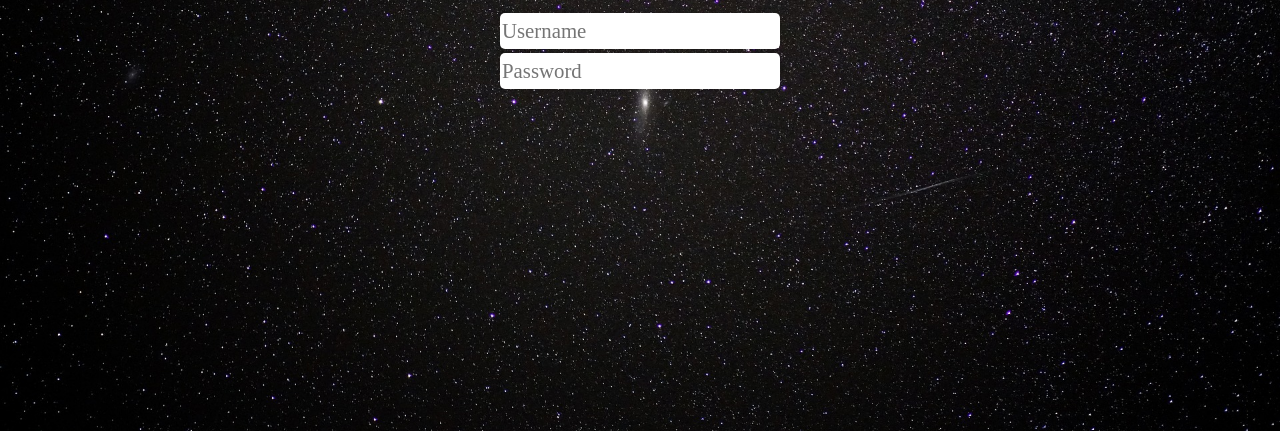
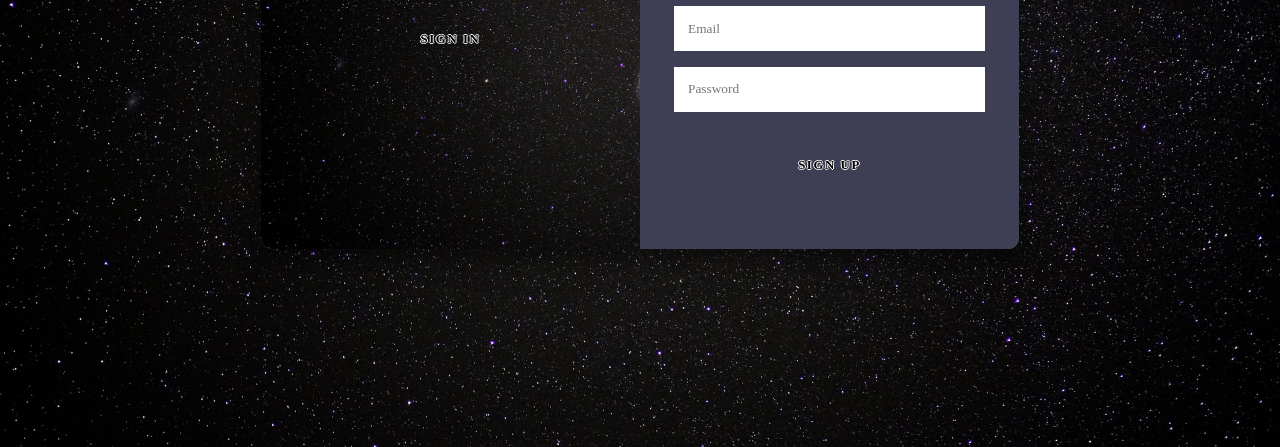
Before and after one commit to Moon-NaRi/Moon-NaRi.github.io_try2, a plain HTML site: page index.html in a window 1280 px wide. Shown: the part 369-816 px from the top of the page. Drawn offline with Linux system fonts and the light colour scheme; a web font is replaced by a local one.

Commit message:
login page. --.html / --.css : modifyed template from internet --byme.html / --byme.css : created all by myself

```diff
--- a/assets/css/main.css
+++ b/assets/css/main.css
@@ -1,121 +1,232 @@
 
-/*Basic Style Sheet*/
-html {
-		box-sizing: border-box;
+/*Font*/
+@font-face {
+  font-family: 'Orbit-Regular';
+  src: url('https://cdn.jsdelivr.net/gh/projectnoonnu/noonfonts_2310@1.0/Orbit-Regular.woff2') format('woff2');
+  font-weight: normal;
+  font-style: normal;
 }
 
-*, *::before, *::after {
-		box-sizing: inherit;
+:root {
+  /* COLORS */
+  --white: #e9e9e9;
+  --gray: #333;
+  --blue: #0367a6;
+  --lightblue: #008997;
+
+  /* RADII */
+  --button-radius: 0.7rem;
+
+  /* SIZES */
+  --max-width: 758px;
+  --max-height: 420px;
+
+  font-size: 16px;
+  font-family: -apple-system, BlinkMacSystemFont, "Segoe UI", Roboto, Oxygen,
+    Ubuntu, Cantarell, "Open Sans", "Helvetica Neue", sans-serif;
 }
 
 body {
-	margin: 0;
+  align-items: center;
+  background-color: var(--white);
+  background: url("../../images/bg.jpg");
+  background-attachment: fixed;
+  background-position: center;
+  background-repeat: no-repeat;
+  background-size: cover;
+  display: grid;
+  height: 100vh;
+  place-items: center;
 }
-	.cover {
-		height: 100vh;
-		background-image: url("../../images/bg.jpg");
-		background-position: center;
-		background-size: cover;
-		background-repeat: no-repeat;
-		position: relative;
-	}
 
-    .login {
-    	font-family: 'Orbit-Regular';
-        position: absolute;
-        top: 40%;
-        left: 50%;
-        transform: translate(-50%, -50%);
-        animation: fadeInUpLogin 1s;
-		font-size: 3.75rem;
-		color: black;
-		text-shadow: -1px 0px white, 0px 1px white, 1px 0px white, 0px -1px white;
-    }
+.form__title {
+  font-weight: 300;
+  margin: 0;
+  margin-bottom: 1.25rem;
+  font-family: 'Orbit-Regular';
+  border: none;
+  color: black;
+  text-shadow: -1px 0px white, 0px 1px white, 1px 0px white, 0px -1px white;
+  background-color: transparent;
+}
 
-    .login-username {
-		font-family: 'Orbit-Regular';
-		border: none;
-		border-radius: 5px;
-        position: absolute;
-        top: 50%;
-        left: 50%;
-        transform: translate(-50%, -50%);
-        animation: fadeInUpUsername 1s;
-        width: 35vh;
-        height: 4.5vh;
-        font-size: 1.3rem;
-    }
+.link {
+  font-family: 'Orbit-Regular';
+  border: none;
+  color: black;
+  text-shadow: -1px 0px white, 0px 1px white, 1px 0px white, 0px -1px white;
+  background-color: transparent;
+  font-size: 0.7rem;
+  margin: 1.5rem 0;
+}
 
-    .login-password {
-		font-family: 'Orbit-Regular';
-		border: none;
-		border-radius: 5px;
-        position: absolute;
-        top: 55%;
-        left: 50%;
-        transform: translate(-50%, -50%);
-        animation: fadeInUpPassword 1s;
-        width: 35vh;
-        height: 4.5vh;
-        font-size: 1.3rem;
-    }
+.container {
+  background-color: rgb(096, 093, 115);
+  border-radius: var(--button-radius);
+  box-shadow: 0 0.9rem 1.7rem rgba(0, 0, 0, 0.25),
+    0 0.7rem 0.7rem rgba(0, 0, 0, 0.22);
+  height: var(--max-height);
+  max-width: var(--max-width);
+  overflow: hidden;
+  position: relative;
+  width: 100%;
+}
 
+.container__form {
+  height: 100%;
+  position: absolute;
+  top: 0;
+  transition: all 0.6s ease-in-out;
+}
 
-/*Animation*/
-@keyframes fadeInUpLogin {
-        0% {
-        	position: absolute;
-        	top: 40%;
-        	left: 50%;
-            opacity: 0;
-            transform: translate(-50%, -50%);
-        }
-        to {
-        	position: absolute;
-        	top: 40%;
-        	left: 50%;
-            opacity: 1;
-            transform: translate(-50%, -50%);
-        }
-    }
-@keyframes fadeInUpUsername {
-        0% {
-        	position: absolute;
-        	top: 50%;
-        	left: 50%;
-            opacity: 0;
-            transform: translate(-50%, -50%);
-        }
-        to {
-        	position: absolute;
-        	top: 50%;
-        	left: 50%;
-            opacity: 1;
-            transform: translate(-50%, -50%);
-        }
-    }
-@keyframes fadeInUpPassword {
-        0% {
-        	position: absolute;
-        	top: 55%;
-        	left: 50%;
-            opacity: 0;
-            transform: translate(-50%, -50%);
-        }
-        to {
-        	position: absolute;
-        	top: 55%;
-        	left: 50%;
-            opacity: 1;
-            transform: translate(-50%, -50%);
-        }
-    }
+.container--signin {
+  left: 0;
+  width: 50%;
+  z-index: 2;
+}
 
+.container.right-panel-active .container--signin {
+  transform: translateX(100%);
+}
 
-/*Font*/
-@font-face {
-    font-family: 'Orbit-Regular';
-    src: url('https://cdn.jsdelivr.net/gh/projectnoonnu/noonfonts_2310@1.0/Orbit-Regular.woff2') format('woff2');
-    font-weight: normal;
-    font-style: normal;
+.container--signup {
+  left: 0;
+  opacity: 0;
+  width: 50%;
+  z-index: 1;
 }
+
+.container.right-panel-active .container--signup {
+  animation: show 0.6s;
+  opacity: 1;
+  transform: translateX(100%);
+  z-index: 5;
+}
+
+.container__overlay {
+  height: 100%;
+  left: 50%;
+  overflow: hidden;
+  position: absolute;
+  top: 0;
+  transition: transform 0.6s ease-in-out;
+  width: 50%;
+  z-index: 100;
+}
+
+.container.right-panel-active .container__overlay {
+  transform: translateX(-100%);
+}
+
+.overlay {
+  background-color: var(--lightblue);
+  background: url("../../images/bg.jpg");
+  background-attachment: fixed;
+  background-position: center;
+  background-repeat: no-repeat;
+  background-size: cover;
+  height: 100%;
+  left: -100%;
+  position: relative;
+  transform: translateX(0);
+  transition: transform 0.6s ease-in-out;
+  width: 200%;
+}
+
+.container.right-panel-active .overlay {
+  transform: translateX(50%);
+}
+
+.overlay__panel {
+  align-items: center;
+  display: flex;
+  flex-direction: column;
+  height: 100%;
+  justify-content: center;
+  position: absolute;
+  text-align: center;
+  top: 0;
+  transform: translateX(0);
+  transition: transform 0.6s ease-in-out;
+  width: 50%;
+}
+
+.overlay--left {
+  transform: translateX(-20%);
+}
+
+.container.right-panel-active .overlay--left {
+  transform: translateX(0);
+}
+
+.overlay--right {
+  right: 0;
+  transform: translateX(0);
+}
+
+.container.right-panel-active .overlay--right {
+  transform: translateX(20%);
+}
+
+.btn {
+  font-family: 'Orbit-Regular';
+  border: none;
+  color: black;
+  text-shadow: -1px 0px white, 0px 1px white, 1px 0px white, 0px -1px white;
+  background-color: transparent;
+  cursor: pointer;
+  font-size: 0.8rem;
+  font-weight: bold;
+  letter-spacing: 0.1rem;
+  padding: 0.9rem 4rem;
+  text-transform: uppercase;
+  transition: transform 80ms ease-in;
+}
+
+.form > .btn {
+  margin-top: 1.5rem;
+}
+
+.btn:active {
+  transform: scale(0.95);
+}
+
+.btn:focus {
+  outline: none;
+}
+
+.form {
+  background-color: rgb(062, 062, 084);
+  display: flex;
+  align-items: center;
+  justify-content: center;
+  flex-direction: column;
+  padding: 0 3rem;
+  height: 100%;
+  text-align: center;
+}
+
+.input {
+  background-color: #fff;
+  padding: 0.9rem 0.9rem;
+  margin: 0.5rem 0;
+  width: 100%;
+  font-family: 'Orbit-Regular';
+  border: none;
+  color: black;
+  text-shadow: -1px 0px white, 0px 1px white, 1px 0px white, 0px -1px white;
+}
+
+@keyframes show {
+  0%,
+  49.99% {
+    opacity: 0;
+    z-index: 1;
+  }
+
+  50%,
+  100% {
+    opacity: 1;
+    z-index: 5;
+  }
+}
--- /dev/null
+++ b/assets/css/mainbyme.css
@@ -0,0 +1,162 @@
+/*Basic Style Sheet*/
+html {
+  box-sizing: border-box;
+}
+
+*,
+*::before,
+*::after {
+  box-sizing: inherit;
+}
+
+body {
+  margin: 0;
+}
+
+.cover {
+  height: 100vh;
+  background-image: url("../../images/bg.jpg");
+  background-position: center;
+  background-size: cover;
+  background-repeat: no-repeat;
+  position: relative;
+}
+
+.login {
+  font-family: 'Orbit-Regular';
+  position: absolute;
+  top: 40%;
+  left: 50%;
+  transform: translate(-50%, -50%);
+  animation: fadeInUpLogin 1s;
+  font-size: 3.75rem;
+  color: black;
+  text-shadow: -1px 0px white, 0px 1px white, 1px 0px white, 0px -1px white;
+}
+
+.login-username {
+  font-family: 'Orbit-Regular';
+  border: none;
+  border-radius: 5px;
+  position: absolute;
+  top: 50%;
+  left: 50%;
+  transform: translate(-50%, -50%);
+  animation: fadeInUpUsername 1s;
+  width: 35vh;
+  height: 4.5vh;
+  font-size: 1.3rem;
+}
+
+.login-password {
+  font-family: 'Orbit-Regular';
+  border: none;
+  border-radius: 5px;
+  position: absolute;
+  top: 55%;
+  left: 50%;
+  transform: translate(-50%, -50%);
+  animation: fadeInUpPassword 1s;
+  width: 35vh;
+  height: 4.5vh;
+  font-size: 1.3rem;
+}
+
+.login-submit {
+  font-family: 'Orbit-Regular';
+  border: none;
+  border-radius: 5px;
+  position: absolute;
+  top: 60%;
+  left: 50%;
+  transform: translate(-50%, -50%);
+  width: 15vh;
+  height: 4.0vh;
+  font-size: 1.3rem;
+  color: black;
+  text-shadow: -1px 0px white, 0px 1px white, 1px 0px white, 0px -1px white;
+  background-color: transparent;
+  animation: fadeInUpSubmit 1s;
+}
+
+/*Animation*/
+@keyframes fadeInUpLogin {
+  0% {
+    position: absolute;
+    top: 40%;
+    left: 50%;
+    opacity: 0;
+    transform: translate(-50%, -50%);
+  }
+
+  to {
+    position: absolute;
+    top: 40%;
+    left: 50%;
+    opacity: 1;
+    transform: translate(-50%, -50%);
+  }
+}
+
+@keyframes fadeInUpUsername {
+  0% {
+    position: absolute;
+    top: 50%;
+    left: 50%;
+    opacity: 0;
+    transform: translate(-50%, -50%);
+  }
+
+  to {
+    position: absolute;
+    top: 50%;
+    left: 50%;
+    opacity: 1;
+    transform: translate(-50%, -50%);
+  }
+}
+
+@keyframes fadeInUpPassword {
+  0% {
+    position: absolute;
+    top: 55%;
+    left: 50%;
+    opacity: 0;
+    transform: translate(-50%, -50%);
+  }
+
+  to {
+    position: absolute;
+    top: 55%;
+    left: 50%;
+    opacity: 1;
+    transform: translate(-50%, -50%);
+  }
+}
+
+@keyframes fadeInUpSubmit {
+  0% {
+    position: absolute;
+    top: 60%;
+    left: 50%;
+    opacity: 0;
+    transform: translate(-50%, -50%);
+  }
+
+  to {
+    position: absolute;
+    top: 60%;
+    left: 50%;
+    opacity: 1;
+    transform: translate(-50%, -50%);
+  }
+}
+
+
+/*Font*/
+@font-face {
+  font-family: 'Orbit-Regular';
+  src: url('https://cdn.jsdelivr.net/gh/projectnoonnu/noonfonts_2310@1.0/Orbit-Regular.woff2') format('woff2');
+  font-weight: normal;
+  font-style: normal;
+}
--- a/index.html
+++ b/index.html
@@ -4,6 +4,7 @@
 	Contact : code11298@naver.com
 -->
 <html>
+
 <head>
 	<title>About Me</title>
 	<meta charset="utf-8" />
@@ -14,11 +15,61 @@
 </head>
 
 <body>
-		<div class="cover">
-			<!-- Header -->
-			<div class="login">Login</div>
-			<input class="login-username" type="text" name="username" placeholder="Username"><br/>
-			<input class="login-password" type="password" name="password" placeholder="Password">
+	<div class="container right-panel-active">
+		<!-- Sign Up -->
+		<div class="container__form container--signup">
+			<form action="#" class="form" id="form1">
+				<h2 class="form__title">Sign Up</h2>
+				<input type="text" placeholder="User" class="input" />
+				<input type="email" placeholder="Email" class="input" />
+				<input type="password" placeholder="Password" class="input" />
+				<button class="btn">Sign Up</button>
+			</form>
 		</div>
+
+		<!-- Sign In -->
+		<div class="container__form container--signin">
+			<form action="#" class="form" id="form2">
+				<h2 class="form__title">Sign In</h2>
+				<input type="email" placeholder="Email" class="input" />
+				<input type="password" placeholder="Password" class="input" />
+				<a href="#" class="link">Forgot your password?</a>
+				<button class="btn">Sign In</button>
+			</form>
+		</div>
+
+		<!-- Overlay -->
+		<div class="container__overlay">
+			<div class="overlay">
+				<div class="overlay__panel overlay--left">
+					<button class="btn" id="signIn">Sign In</button>
+				</div>
+				<div class="overlay__panel overlay--right">
+					<button class="btn" id="signUp">Sign Up</button>
+				</div>
+			</div>
+		</div>
+	</div>
+
 </body>
+
+<script>
+	const signInBtn = document.getElementById("signIn");
+	const signUpBtn = document.getElementById("signUp");
+	const fistForm = document.getElementById("form1");
+	const secondForm = document.getElementById("form2");
+	const container = document.querySelector(".container");
+
+	signInBtn.addEventListener("click", () => {
+		container.classList.remove("right-panel-active");
+	});
+
+	signUpBtn.addEventListener("click", () => {
+		container.classList.add("right-panel-active");
+	});
+
+	fistForm.addEventListener("submit", (e) => e.preventDefault());
+	secondForm.addEventListener("submit", (e) => e.preventDefault());
+</script>
+
 </html>
```
Also changed, not shown: indexbyme.html (added, +27 -0 lines). Lines whose indentation alone changed are shown as unchanged.
